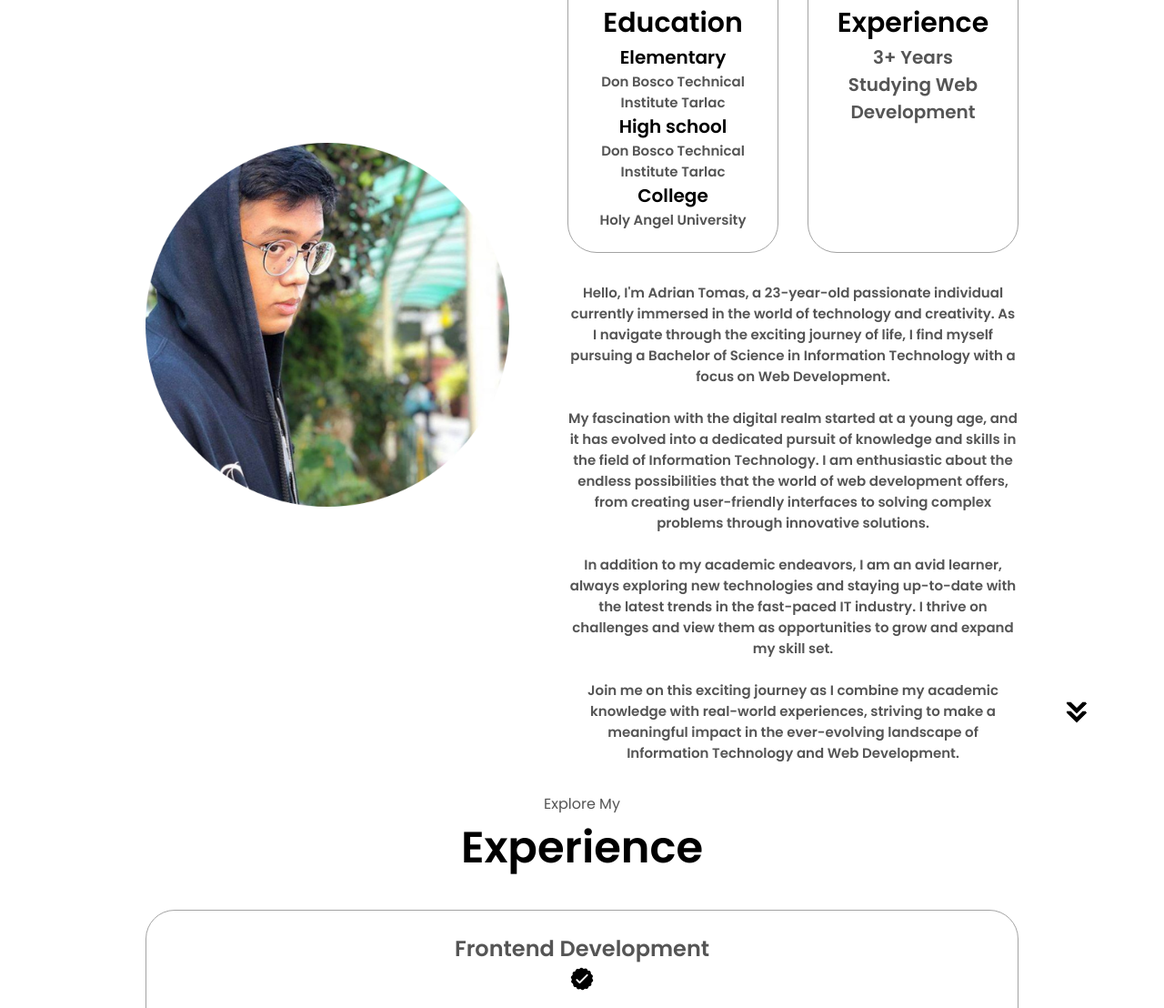
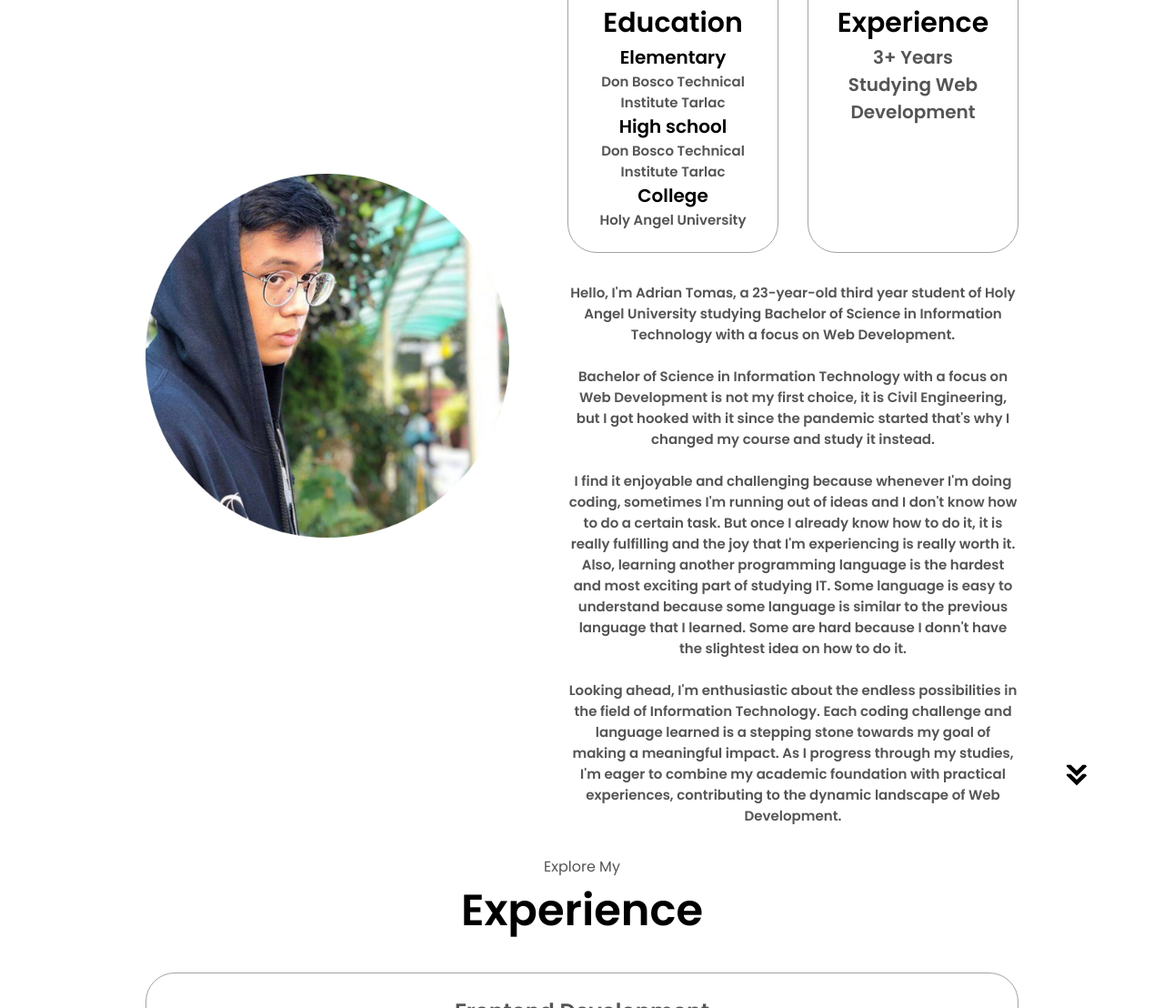
Before and after one commit to techzilla0313/WEBDEVFOL, a plain HTML site: page index.html in a window 1280 px wide. Shown: the part 1031-2139 px from the top of the page at 91% size. Drawn offline with Linux system fonts and the light colour scheme.

Commit message:
Update index.html

```diff
--- a/index.html
+++ b/index.html
@@ -71,13 +71,13 @@
                     </div>
                 </div>
                 <div class="text-container">
-                    <p>Hello, I'm Adrian Tomas, a 23-year-old passionate individual currently immersed in the world of technology and creativity. As I navigate through the exciting journey of life, I find myself pursuing a Bachelor of Science in Information Technology with a focus on Web Development.</p><br>
+                    <p>Hello, I'm Adrian Tomas, a 23-year-old third year student of Holy Angel University studying Bachelor of Science in Information Technology with a focus on Web Development. </p><br>
 
-                    <p>My fascination with the digital realm started at a young age, and it has evolved into a dedicated pursuit of knowledge and skills in the field of Information Technology. I am enthusiastic about the endless possibilities that the world of web development offers, from creating user-friendly interfaces to solving complex problems through innovative solutions.</p><br>
+                    <p>Bachelor of Science in Information Technology with a focus on Web Development is not my first choice, it is Civil Engineering, but I got hooked with it since the pandemic started that's why I changed my course and study it instead.</p><br>
 
-                    <p>In addition to my academic endeavors, I am an avid learner, always exploring new technologies and staying up-to-date with the latest trends in the fast-paced IT industry. I thrive on challenges and view them as opportunities to grow and expand my skill set.</p><br>
+                    <p>I find it enjoyable and challenging because whenever I'm doing coding, sometimes I'm running out of ideas and I don't know how to do a certain task. But once I already know how to do it, it is really fulfilling and the joy that I'm experiencing is really worth it. Also, learning another programming language is the hardest and most exciting part of studying IT. Some language is easy to understand because some language is similar to the previous language that I learned. Some are hard because I donn't have the slightest idea on how to do it.</p><br>
 
-                    <p>Join me on this exciting journey as I combine my academic knowledge with real-world experiences, striving to make a meaningful impact in the ever-evolving landscape of Information Technology and Web Development.</p>
+                    <p>Looking ahead, I'm enthusiastic about the endless possibilities in the field of Information Technology. Each coding challenge and language learned is a stepping stone towards my goal of making a meaningful impact. As I progress through my studies, I'm eager to combine my academic foundation with practical experiences, contributing to the dynamic landscape of Web Development.</p>
                 </div>
             </div>
         </div>
```
